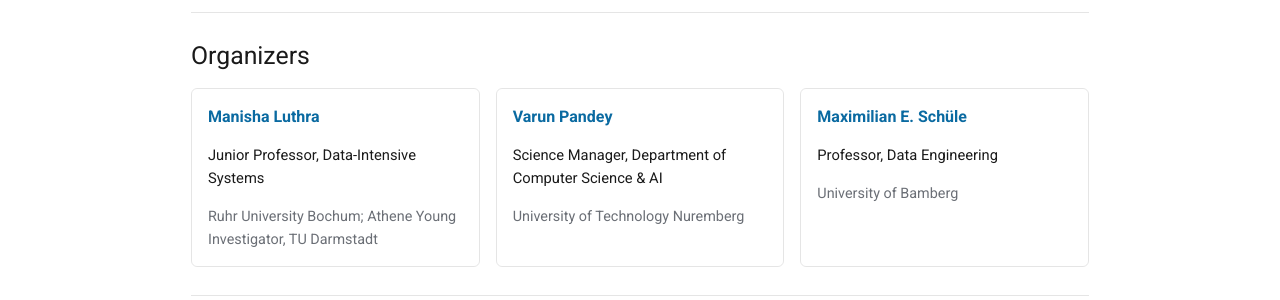
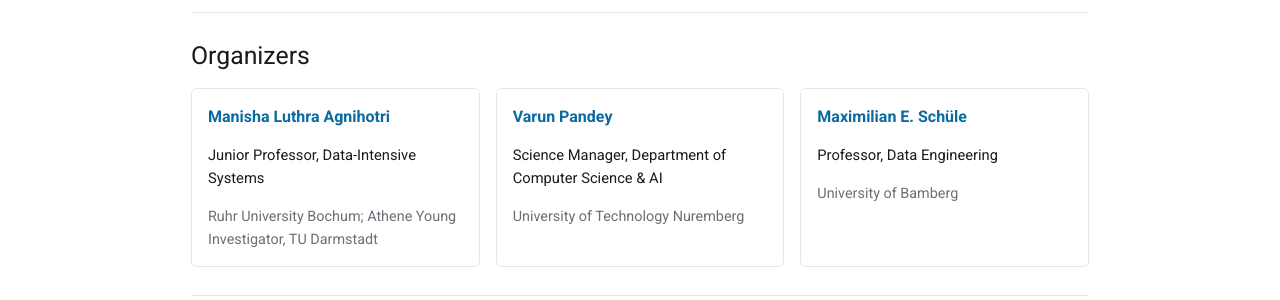
Before and after one commit to luthramanisha/ML4Sys-and-Sys4ML, a Jekyll site: the page built from index.html, in a window 1280 px wide and 900 px high, scrolled down 1435 px. Shown: the part 301-601 px from the top of the window. Built offline with Jekyll 4.4.1, drawn with Linux system fonts in a browser that asks for light colours.

Commit message:
Update organizer name to Manisha Luthra Agnihotri

```diff
--- a/2025/index.html
+++ b/2025/index.html
@@ -275,7 +275,7 @@
       </section>
       <footer>
 
-        <p>This project is maintained by <a href="https://manishaluthra.com/">Manisha Luthra</a></p>
+        <p>This project is maintained by <a href="https://manishaluthra.com/">Manisha Luthra Agnihotri</a></p>
 
         <p><small>&copy; Copyright 2025 ML4Sys &amp; Sys4ML organizers.</small></p>
         <p><small>Hosted on GitHub Pages &mdash; Theme by <a href="https://github.com/orderedlist">orderedlist</a></small></p>
--- a/index.html
+++ b/index.html
@@ -106,7 +106,7 @@
   <h2>Organizers</h2>
   <div class="people">
     <div class="person">
-      <p class="person-name"><a href="https://manishaluthra.com/" rel="external noopener" target="_blank">Manisha Luthra</a></p>
+      <p class="person-name"><a href="https://manishaluthra.com/" rel="external noopener" target="_blank">Manisha Luthra Agnihotri</a></p>
       <p class="person-role">Junior Professor, Data-Intensive Systems</p>
       <p class="person-affiliation">Ruhr University Bochum; Athene Young Investigator, TU Darmstadt</p>
     </div>
```
